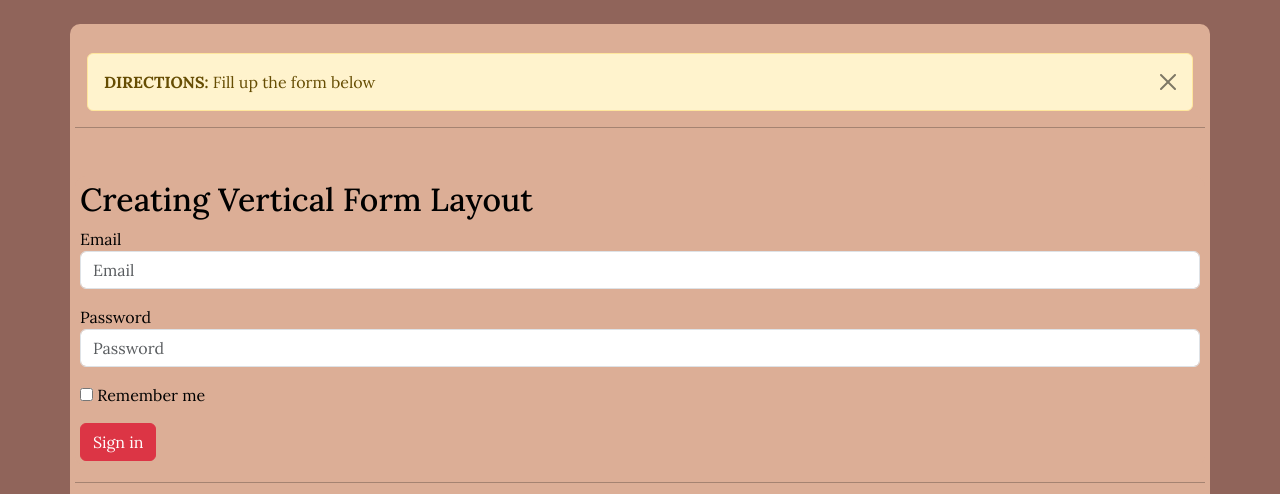
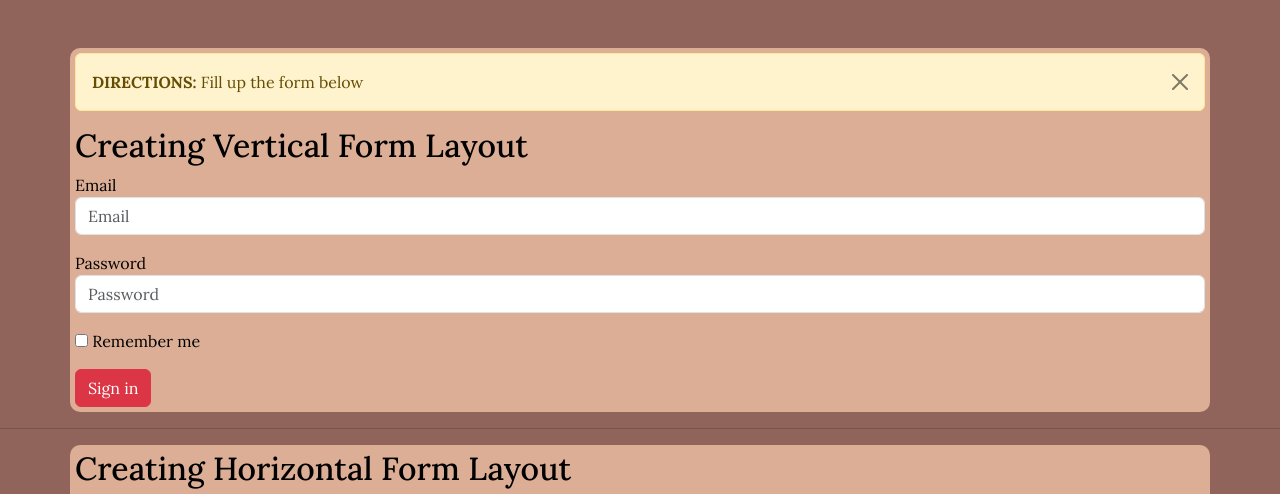
Before and after one commit to AEnriquez-9-Topaz/Ex4-AlejandroEnriquez, a plain HTML site: page index.html in a window 1280 px wide. Shown: the top 494 px of the page. Drawn offline with nearby package versions, Linux system fonts and the light colour scheme; a web font is replaced by a local one.

Commit message:
Update index.html

```diff
--- a/index.html
+++ b/index.html
@@ -21,19 +21,15 @@
 
 </head>
 <body>
-<br />
-<div class="container">
+<div class="container3">
 
-	<br />
-	<div class="container-fluid">
+	<div class="container mt-5">
 		<div class="alert alert-warning alert-dismissible fade show">
 			<button type="button" class="btn-close" data-bs-dismiss="alert"> </button>
 				<strong> DIRECTIONS: </strong>
 				Fill up the form below
 		</div>
-	</div>
-	<hr />
-	<div class="container mt-5">
+
 		<h2>Creating Vertical Form Layout</h2>
 
 		<form>
```
